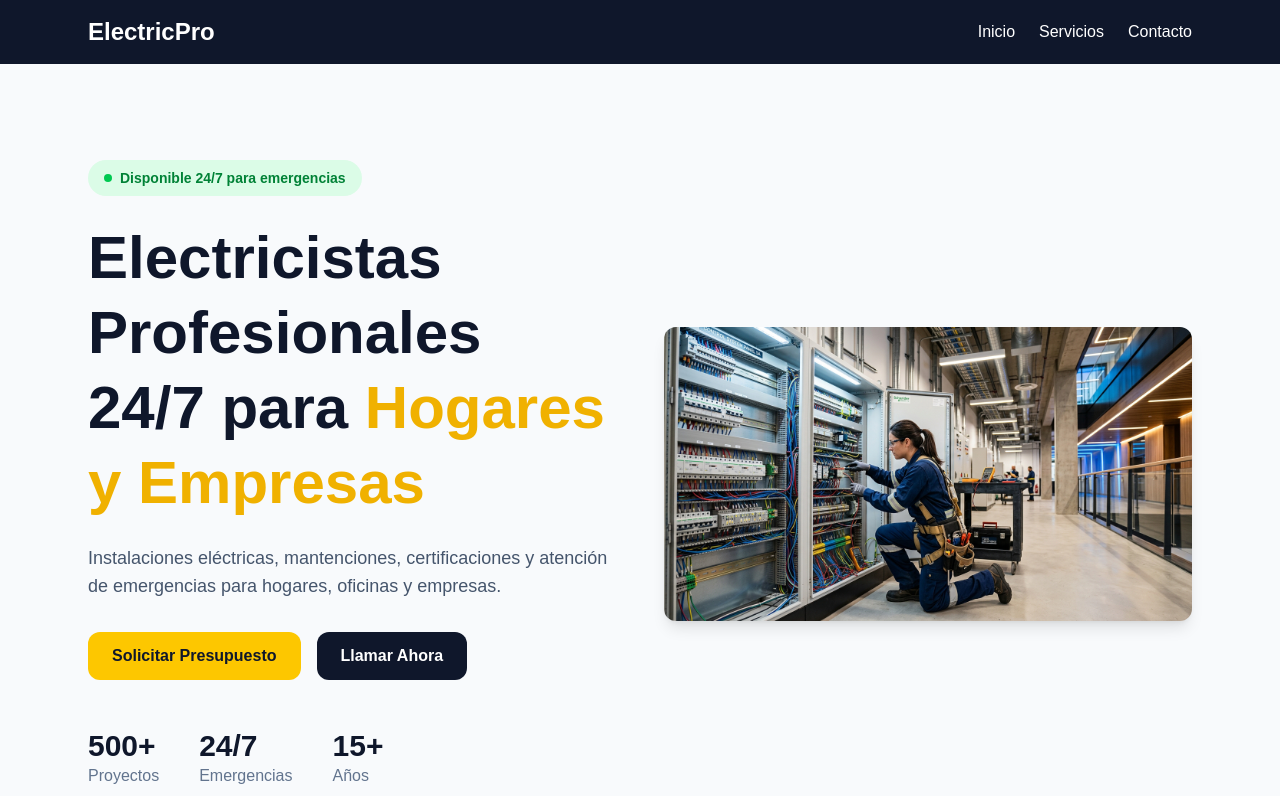
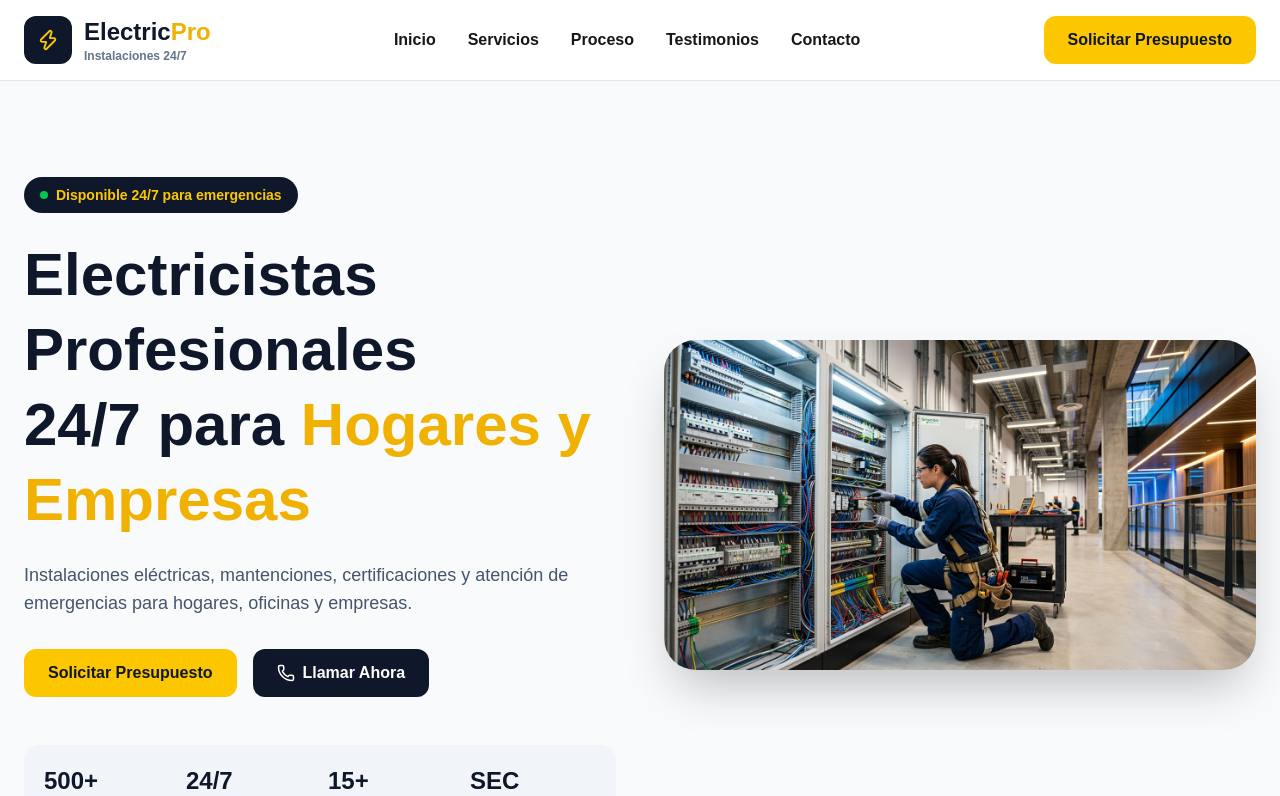
Before and after one commit to beastroza-art/landing-electricista, a Next.js app: page / in a window 1280 px wide. Shown: the top 796 px of the page. Built offline with nearby package versions, Linux system fonts and the light colour scheme.

Commit message:
Improve hero section UI

```diff
--- a/components/Hero.tsx
+++ b/components/Hero.tsx
@@ -1,16 +1,17 @@
 import { company } from "@/data/company";
 import Image from "next/image";
+import { Phone } from "lucide-react";
 
 export default function Hero() {
   return (
     <section className="bg-slate-50 py-24">
-      <div className="max-w-6xl mx-auto px-6 grid md:grid-cols-2 gap-12 items-center">
+      <div className="max-w-7xl mx-auto px-6 grid md:grid-cols-2 gap-12 items-center">
 
         {/* Columna izquierda */}
         <div>
 
           {/* Badge */}
-          <div className="inline-flex items-center gap-2 bg-green-100 text-green-700 px-4 py-2 rounded-full text-sm font-semibold">
+          <div className="inline-flex items-center gap-2 bg-slate-900 text-yellow-400 px-4 py-2 rounded-full text-sm font-semibold">
             <span className="w-2 h-2 bg-green-500 rounded-full"></span>
             Disponible 24/7 para emergencias
           </div>
@@ -27,12 +28,14 @@ export default function Hero() {
 
           {/* Descripción */}
           <p className="mt-6 text-lg text-slate-600 max-w-xl">
-            Instalaciones eléctricas, mantenciones, certificaciones
-            y atención de emergencias para hogares, oficinas y empresas.
+            Instalaciones eléctricas, mantenciones,
+            certificaciones y atención de emergencias
+            para hogares, oficinas y empresas.
           </p>
 
           {/* Botones */}
           <div className="mt-8 flex flex-wrap gap-4">
+
             <a
               href={`https://wa.me/${company.whatsapp}`}
               target="_blank"
@@ -44,39 +47,54 @@ export default function Hero() {
 
             <a
               href={`tel:${company.phone}`}
-              className="bg-slate-900 text-white px-6 py-3 rounded-xl font-semibold hover:bg-slate-800 transition"
+              className="bg-slate-900 text-white px-6 py-3 rounded-xl font-semibold hover:bg-slate-800 transition flex items-center gap-2"
             >
+              <Phone size={18} />
               Llamar Ahora
             </a>
+
           </div>
 
-          {/* Estadísticas */}
-          <div className="mt-12 flex gap-10">
+          {/* Estadísticas estilo Stitch */}
+          <div className="mt-12">
+            <div className="grid grid-cols-2 md:grid-cols-4 gap-4 p-5 rounded-2xl bg-slate-100">
+
               <div>
-              <p className="text-3xl font-bold text-slate-900">
+                <p className="text-2xl font-bold text-slate-900">
                   500+
                 </p>
-              <p className="text-slate-500">
+                <p className="text-xs text-slate-500 uppercase">
                   Proyectos
                 </p>
               </div>
 
               <div>
-              <p className="text-3xl font-bold text-slate-900">
+                <p className="text-2xl font-bold text-slate-900">
                   24/7
                 </p>
-              <p className="text-slate-500">
+                <p className="text-xs text-slate-500 uppercase">
                   Emergencias
                 </p>
               </div>
 
               <div>
-              <p className="text-3xl font-bold text-slate-900">
+                <p className="text-2xl font-bold text-slate-900">
                   15+
                 </p>
-              <p className="text-slate-500">
+                <p className="text-xs text-slate-500 uppercase">
                   Años
                 </p>
+              </div>
+
+              <div>
+                <p className="text-2xl font-bold text-slate-900">
+                  SEC
+                </p>
+                <p className="text-xs text-slate-500 uppercase">
+                  Certificados
+                </p>
+              </div>
+
             </div>
           </div>
 
@@ -89,7 +107,7 @@ export default function Hero() {
             alt="Electricista profesional"
             width={600}
             height={500}
-            className="rounded-xl shadow-lg"
+            className="rounded-[32px] shadow-2xl"
           />
         </div>
 
--- a/components/navbar.tsx
+++ b/components/navbar.tsx
@@ -1,17 +1,104 @@
+import { company } from "@/data/company";
+import { Zap } from "lucide-react";
+
 export default function Navbar() {
   return (
-    <nav className="bg-slate-900 text-white">
-      <div className="max-w-6xl mx-auto px-6 py-4 flex justify-between items-center">
-        <h2 className="text-2xl font-bold">
-          ElectricPro
-        </h2>
+    <header className="sticky top-0 z-50 bg-white/90 backdrop-blur border-b border-slate-200">
+      <div className="max-w-7xl mx-auto px-6">
 
-        <ul className="flex gap-6">
-          <li>Inicio</li>
-          <li>Servicios</li>
-          <li>Contacto</li>
-        </ul>
+        <div className="flex items-center justify-between h-20">
+
+          {/* Logo */}
+          <a
+            href="#"
+            className="flex items-center gap-3"
+          >
+            <div className="w-12 h-12 rounded-xl bg-slate-900 flex items-center justify-center">
+              <Zap
+                size={22}
+                className="text-yellow-400"
+              />
+            </div>
+
+            <div>
+              <h2 className="font-bold text-2xl text-slate-900">
+                Electric
+                <span className="text-yellow-500">
+                  Pro
+                </span>
+              </h2>
+
+              <p className="text-xs text-slate-500 font-semibold">
+                Instalaciones 24/7
+              </p>
+            </div>
+          </a>
+
+          {/* Menú */}
+          <nav className="hidden md:flex items-center gap-8">
+
+            <a
+              href="#"
+              className="font-semibold hover:text-yellow-500 transition"
+            >
+              Inicio
+            </a>
+
+            <a
+              href="#services"
+              className="font-semibold hover:text-yellow-500 transition"
+            >
+              Servicios
+            </a>
+
+            <a
+              href="#process"
+              className="font-semibold hover:text-yellow-500 transition"
+            >
+              Proceso
+            </a>
+
+            <a
+              href="#testimonials"
+              className="font-semibold hover:text-yellow-500 transition"
+            >
+              Testimonios
+            </a>
+
+            <a
+              href="#contact"
+              className="font-semibold hover:text-yellow-500 transition"
+            >
+              Contacto
+            </a>
+
+          </nav>
+
+          {/* CTA */}
+          <a
+            href={`https://wa.me/${company.whatsapp}`}
+            target="_blank"
+            rel="noopener noreferrer"
+            className="
+              hidden
+              md:inline-flex
+              items-center
+              bg-yellow-400
+              hover:bg-yellow-500
+              text-slate-900
+              font-bold
+              px-6
+              py-3
+              rounded-xl
+              transition
+            "
+          >
+            Solicitar Presupuesto
+          </a>
+
+        </div>
+
       </div>
-    </nav>
+    </header>
   );
 }
--- a/package.json
+++ b/package.json
@@ -9,6 +9,7 @@
     "lint": "eslint"
   },
   "dependencies": {
+    "lucide-react": "^1.20.0",
     "next": "16.2.9",
     "react": "19.2.4",
     "react-dom": "19.2.4",
```
Also changed, not shown: 1 other file (tests, documents, lock files or other folders). Lines whose indentation alone changed are shown as unchanged.
